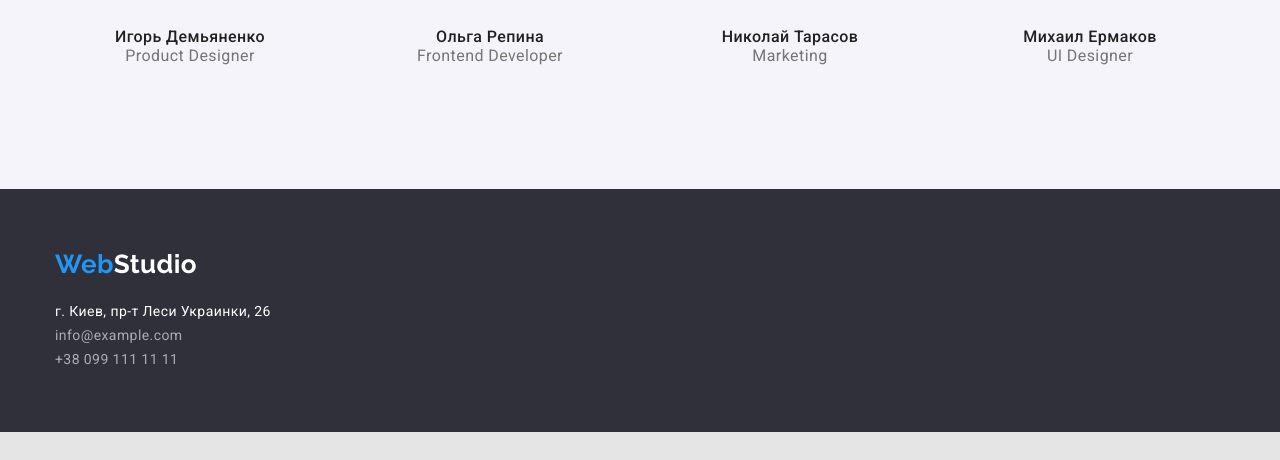
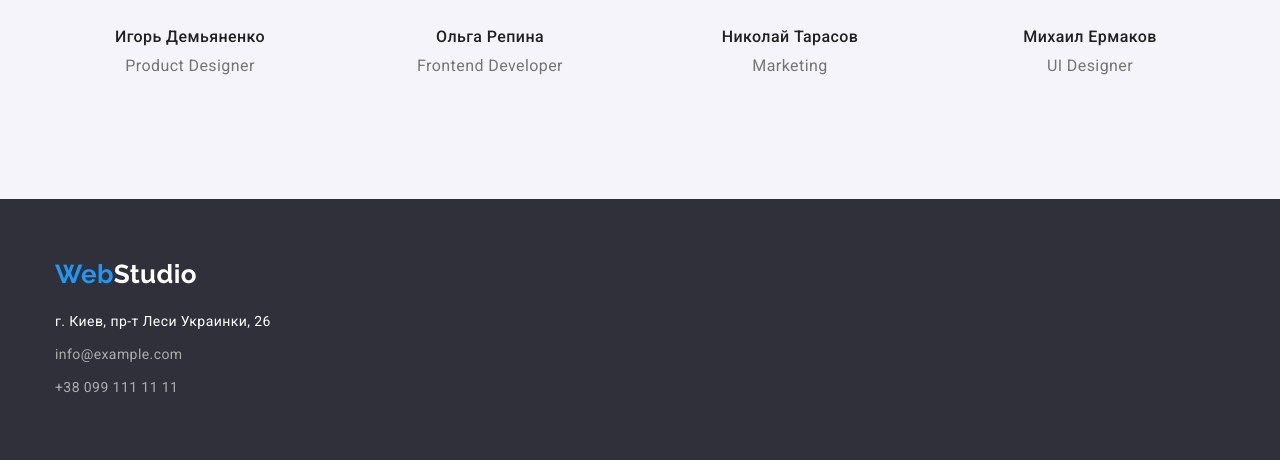
Before and after one commit to Weector/goit-markup-hw-03, a plain HTML site: page index.html in a window 1280 px wide. Shown: the part 1898-2358 px from the top of the page. Before the commit the page ends 2330 px from the top, so only its background shows below. Drawn offline with nearby package versions, Linux system fonts and the light colour scheme.

Commit message:
Перерообив футер

```diff
--- a/css/styles.css
+++ b/css/styles.css
@@ -277,9 +277,7 @@ p {
 }
 
 .section .employee-name {
-  margin-top: 0;
-  margin-bottom: 0;
-  padding-top: 30px;
+  margin-top: 30px;
   color: var(--title-text-color);
   font-weight: 500;
   font-size: 16px;
@@ -287,8 +285,7 @@ p {
   text-align: center;
 }
 .section .employee-position {
-  margin-top: 0;
-  margin-bottom: 0;
+  margin-top: 10px;
   padding-bottom: 30px;
   font-size: 16px;
   line-height: 1.19;
@@ -316,7 +313,7 @@ p {
   margin-bottom: 0;
 }
 .project .image-title {
-  padding-top: 20px;
+  margin-top: 20px;
   padding-left: 24px;
   color: var(--title-text-color);
   font-weight: 700;
@@ -344,30 +341,30 @@ p {
 
 .footer .logo {
   display: inline-block;
+  margin-right: 0;
   padding-top: 60px;
   padding-bottom: 20px;
   font-style: normal;
 }
-.address {
+
+.footer .address {
+  padding-bottom: 60px;
   padding-left: 0;
-  padding-bottom: 60px;
 }
-.footer .footer-adress {
+
+.footer .footer-address {
   color: var(--white-color);
   font-style: normal;
   line-height: 1.71;
   text-decoration: none;
 }
 
-.address .footer-link {
+.footer .footer-link {
+  display: block;
+  margin-top: 9px;
   color: var(--footer-contact-color);
   text-decoration: none;
   font-style: normal;
   line-height: 1.71;
   letter-spacing: 0.03em;
-  padding-top: 9px;
 }
-
-.footer .box {
-  display: flex;
-}
--- a/index.html
+++ b/index.html
@@ -158,11 +158,11 @@
       </section>
     </main>
     <footer class="footer footer-bg">
-      <div class="container box">
+      <div class="container">
         <address>
           <a class="logo" href="./index.html">Web<span class="logo-white">Studio</span></a>
           <ul class="address list">
-            <li><a class="footer-adress" href="">г. Киев, пр-т Леси Украинки, 26</a></li>
+            <li><a class="footer-address" href="">г. Киев, пр-т Леси Украинки, 26</a></li>
             <li><a class="footer-link" href="mailto:info@example.com">info@example.com</a></li>
             <li><a class="footer-link" href="tel:+380991111111">+38 099 111 11 11</a></li>
           </ul>
```
Also changed, not shown: portfolio.html (+2 -2 lines).
